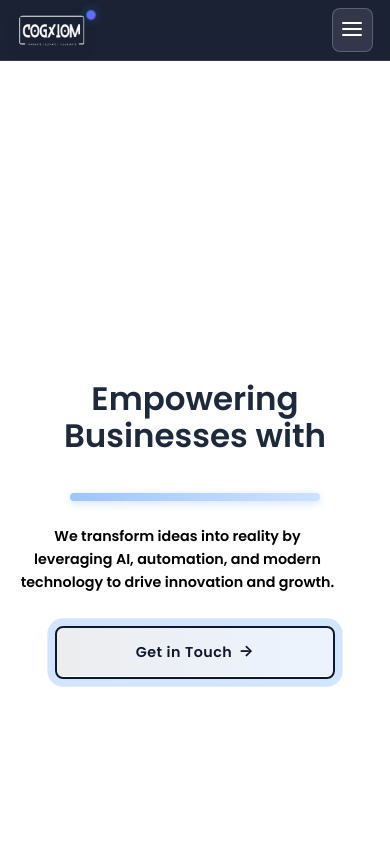
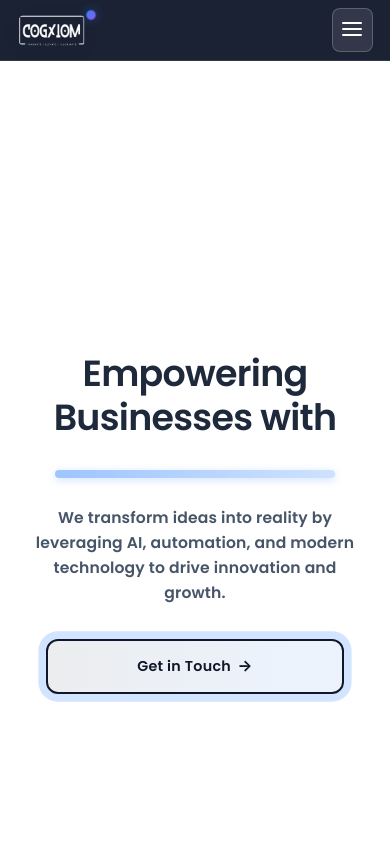
Before and after one commit to itxhas/Cogxioms, a React (Vite) app in the folder MYsite/: page / in a window 390 px wide. Shown: the top 844 px of the page. Built offline with nearby package versions, Linux system fonts and the light colour scheme.

Commit message:
Update Hero.css to enhance typography and layout

```diff
--- a/MYsite/src/components/Hero/Hero.css
+++ b/MYsite/src/components/Hero/Hero.css
@@ -56,20 +56,22 @@
 }
 
 .content h1 {
-  font-size: 3.8rem;
-  margin-bottom: 1.5rem;
-  color: var(--bs-white);
-  line-height: 1.15;
-  font-weight: 800;
+  font-size: 4.2rem;
+  margin-bottom: 1.8rem;
+  color: #1e293b;
+  line-height: 1.1;
+  font-weight: 900;
   position: relative;
   text-align: left;
+  letter-spacing: -0.02em;
 }
 
 .content h1 span {
   color: var(--primary);
   position: relative;
   display: inline-block;
-  font-size: 3.4rem;
+  font-size: 4rem;
+  font-weight: 900;
 }
 
 .content h1 span::after {
@@ -105,8 +107,9 @@
   color: var(--primary);
   position: relative;
   display: inline-block;
-  font-size: 3.4rem;
-  min-width: 400px;
+  font-size: 4rem;
+  min-width: 450px;
+  font-weight: 900;
 }
 
 .cursor {
@@ -121,15 +124,17 @@
 }
 
 .content p {
-  font-size: 1.25rem;
-  margin-bottom: 2.5rem;
+  font-size: 1.4rem;
+  margin-bottom: 3rem;
   margin-right: 8%;
-  color: black;
-  line-height: 1.6;
-  max-width: 90%;
+  color: #475569;
+  line-height: 1.7;
+  max-width: 85%;
   position: relative;
   animation: fadeInUp 1s ease 0.3s both;
   text-align: left;
+  font-weight: 400;
+  letter-spacing: 0.01em;
 }
 
 .buttons {
@@ -147,14 +152,14 @@
   justify-content: center;
   gap: 0.5rem;
   margin: 0 auto;
-  padding: 1rem 2.2rem;
+  padding: 1.2rem 2.5rem;
   background: transparent;
   color: var(--primary);
   border: 2px solid var(--primary);
-  border-radius: 8px;
+  border-radius: 12px;
   font-weight: 700;
-  font-size: 1.1rem;
-  letter-spacing: 0.5px;
+  font-size: 1.15rem;
+  letter-spacing: 0.02em;
   transition: transform 0.2s, box-shadow 0.2s, background 0.3s, color 0.3s;
   position: relative;
   overflow: hidden;
@@ -237,9 +242,20 @@
     text-align: center;
   }
 
-  .content h1,
+  .content h1 {
+    font-size: 3.5rem;
+    text-align: center;
+  }
+
+  .content h1 span {
+    font-size: 3.3rem;
+  }
+
   .content p {
+    font-size: 1.3rem;
     text-align: center;
+    max-width: 90%;
+    margin: 0 auto 3rem;
   }
 
   .buttons {
@@ -253,18 +269,27 @@
   }
 
   .typing-text {
-    min-width: 300px;
+    min-width: 350px;
+    font-size: 3.3rem;
   }
 }
 
 @media (max-width: 768px) {
   .content h1 {
-    margin-top: 5rem;
-    font-size: 2.5rem;
+    margin-top: 4rem;
+    font-size: 2.8rem;
+    line-height: 1.2;
+  }
+
+  .content h1 span {
+    font-size: 2.6rem;
   }
 
   .content p {
-    font-size: 1.1rem;
+    font-size: 1.2rem;
+    line-height: 1.6;
+    max-width: 95%;
+    margin: 0 auto 2.5rem;
   }
 
   .buttons {
@@ -273,8 +298,9 @@
   }
 
   .secondaryBtn {
-    width: 80%;
-    padding: 0.9rem;
+    width: 85%;
+    padding: 1rem 2rem;
+    font-size: 1.1rem;
   }
 
   .hero-right{
@@ -282,7 +308,7 @@
   }
 
   .typing-text {
-    min-width: 250px;
-    font-size: 2.5rem;
+    min-width: 280px;
+    font-size: 2.6rem;
   }
 }
```
